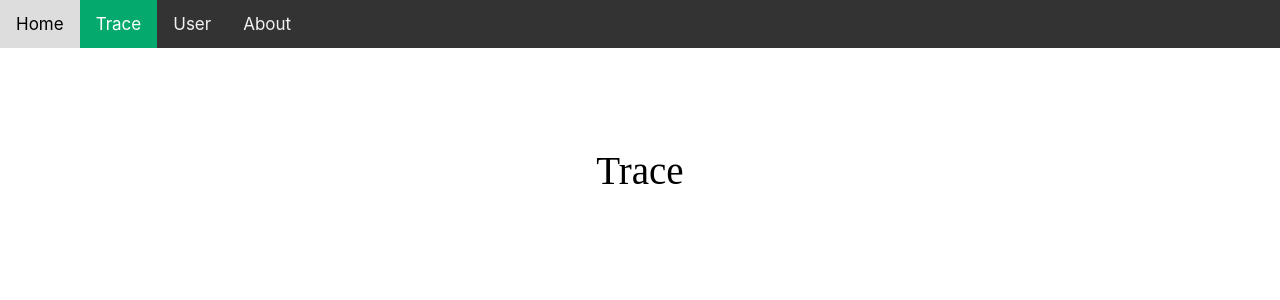
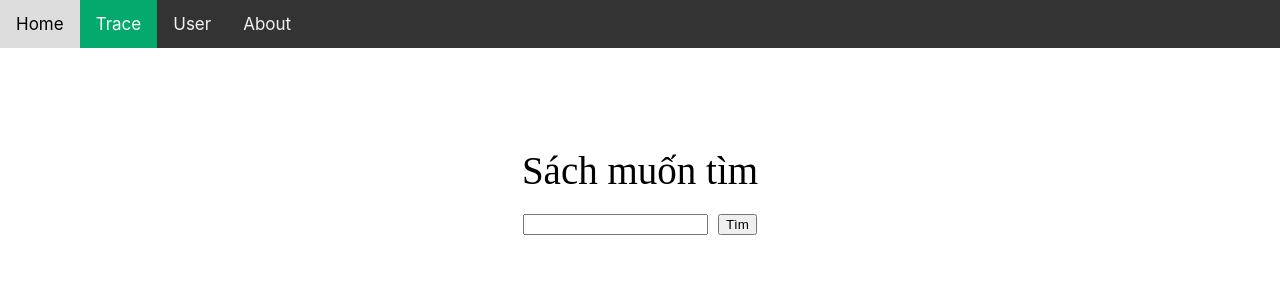
Before and after one commit to tuannguyen2208nat/demo_web_sach_trade, a React (Create React App) app: page /trace in a window 1280 px wide. Shown: the top 300 px of the page. Built offline with nearby package versions, Linux system fonts and the light colour scheme.

Commit message:
init Trace

```diff
--- a/src/view/components/home.js
+++ /dev/null
@@ -1,21 +0,0 @@
-import React from "react";
-import logo from '../../asset/images/logo.png';
-
-class Home extends React.Component {
-    render() {
-        return (
-            <>
-                <img
-                    src={logo}
-                    alt="Lil Nat Logo"
-                    style={{ width: '200px', height: '200px' }}
-                />
-                <div style={{ color: 'black' }}>
-                    Hello , Welcome to " Sách Trace "
-                </div>
-            </>
-        )
-    }
-}
-
-export default Home;
--- /dev/null
+++ b/src/view/components/home/home.js
@@ -0,0 +1,26 @@
+import React from "react";
+import logo from '../../../asset/images/logo.png';
+
+class Home extends React.Component {
+    render() {
+        return (
+            <>
+                <div style={{ width: '400px', margin: '0 auto' }}>
+                    <img
+                        src={logo}
+                        alt="Lil Nat Logo"
+                        style={{
+                            width: '200px', height: '200px'
+                        }}
+                    />
+                </div>
+
+                < div style={{ color: 'black' }}>
+                    Hello , Welcome to " Sách Trace "
+                </div >
+            </>
+        )
+    }
+}
+
+export default Home;
--- /dev/null
+++ b/src/view/components/trace/trace.js
@@ -0,0 +1,44 @@
+import React from "react";
+import Trace_input from "./trace_input";
+import Trace_buy from "./trace_buy";
+
+class Trace extends React.Component {
+    state = {
+        book: [
+            { book_name: '', book_num: '' }
+        ]
+    }
+
+    addBook = (val_name) => {
+        const existingBook = this.state.book.find(book => book.book_name === val_name);
+
+        if (existingBook) {
+            existingBook.book_num = parseInt(existingBook.book_num, 10) + 1;
+            alert(`Tên sách: ${existingBook.book_name}, Số lượng sách: ${existingBook.book_num}`);
+        }
+        else {
+            alert('Không có')
+        }
+    }
+
+    buyBook = () => {
+
+    }
+
+
+    render() {
+        return (
+            <>
+                <Trace_input
+                    addBook={this.addBook}
+                />
+                <Trace_buy
+                    book={this.book}
+                    buyBook={this.buyBook}
+                />
+            </>
+        );
+    }
+}
+
+export default Trace;
--- a/src/view/components/user.js
+++ b/src/view/components/trace/trace_buy.js
@@ -1,12 +1,12 @@
 import React from "react";
 
-class User extends React.Component {
+class Trace_buy extends React.Component {
     render() {
         return (
             <>
             </>
-        )
+        );
     }
 }
 
-export default User;
+export default Trace_buy;
--- /dev/null
+++ b/src/view/components/trace/trace_input.js
@@ -0,0 +1,48 @@
+import React from "react";
+
+class Trace_input extends React.Component {
+    state = {
+        book: ''
+    }
+
+    handleChangeBook = (event) => {
+        this.setState({
+            book: event.target.value
+        })
+    }
+
+    handleSubmitChangeBook = () => {
+        if (!this.state.book) {
+            alert('Vui lòng nhập thông tin sách');
+            return null;
+        } else {
+            this.props.addBook({
+                book: this.state.book
+            });
+            this.setState({
+                book: ''
+            });
+        }
+    }
+
+    render() {
+        return (
+            <>
+                <div className="first">
+                    Sách muốn tìm
+                </div>
+                <div className="second">
+                    <input
+                        type="text"
+                        value={this.state.book}
+                        onChange={(event) => this.handleChangeBook(event)}
+                    />
+                    &nbsp;
+                    <button onClick={() => this.handleSubmitChangeBook()}>Tìm</button>
+                </div>
+            </>
+        );
+    }
+}
+
+export default Trace_input;
--- a/src/view/components/trace.js
+++ b/src/view/components/user/user.js
@@ -1,15 +1,15 @@
 import React from "react";
 
-class Trace extends React.Component {
+class User extends React.Component {
     render() {
         return (
             <>
                 <div>
-                    Trace
+                    User
                 </div>
             </>
-        );
+        )
     }
 }
 
-export default Trace;
+export default User;
```
Also changed, not shown: src/view/App.js (+4 -4 lines), src/view/components/about/about.js (renamed from src/view/components/about.js).
